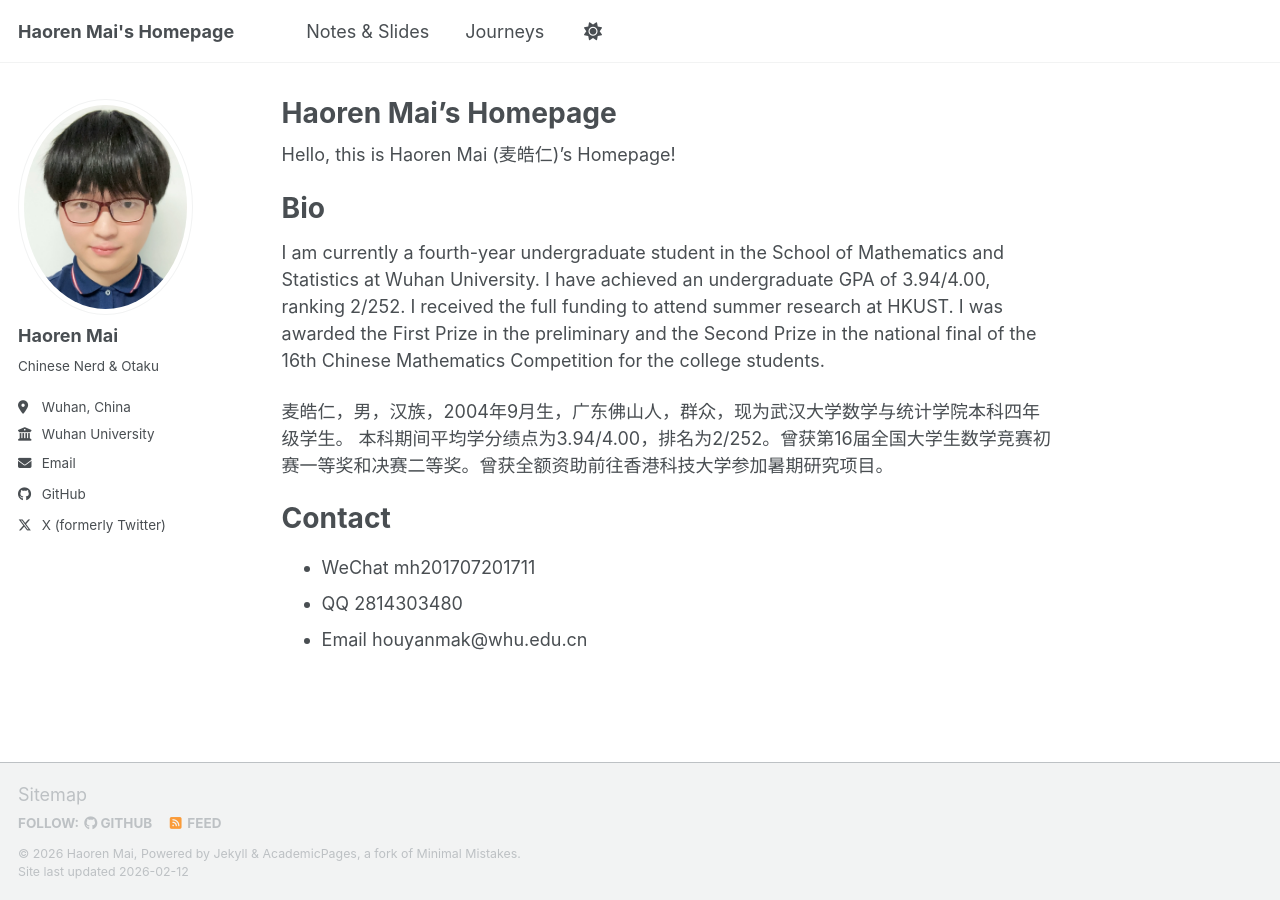
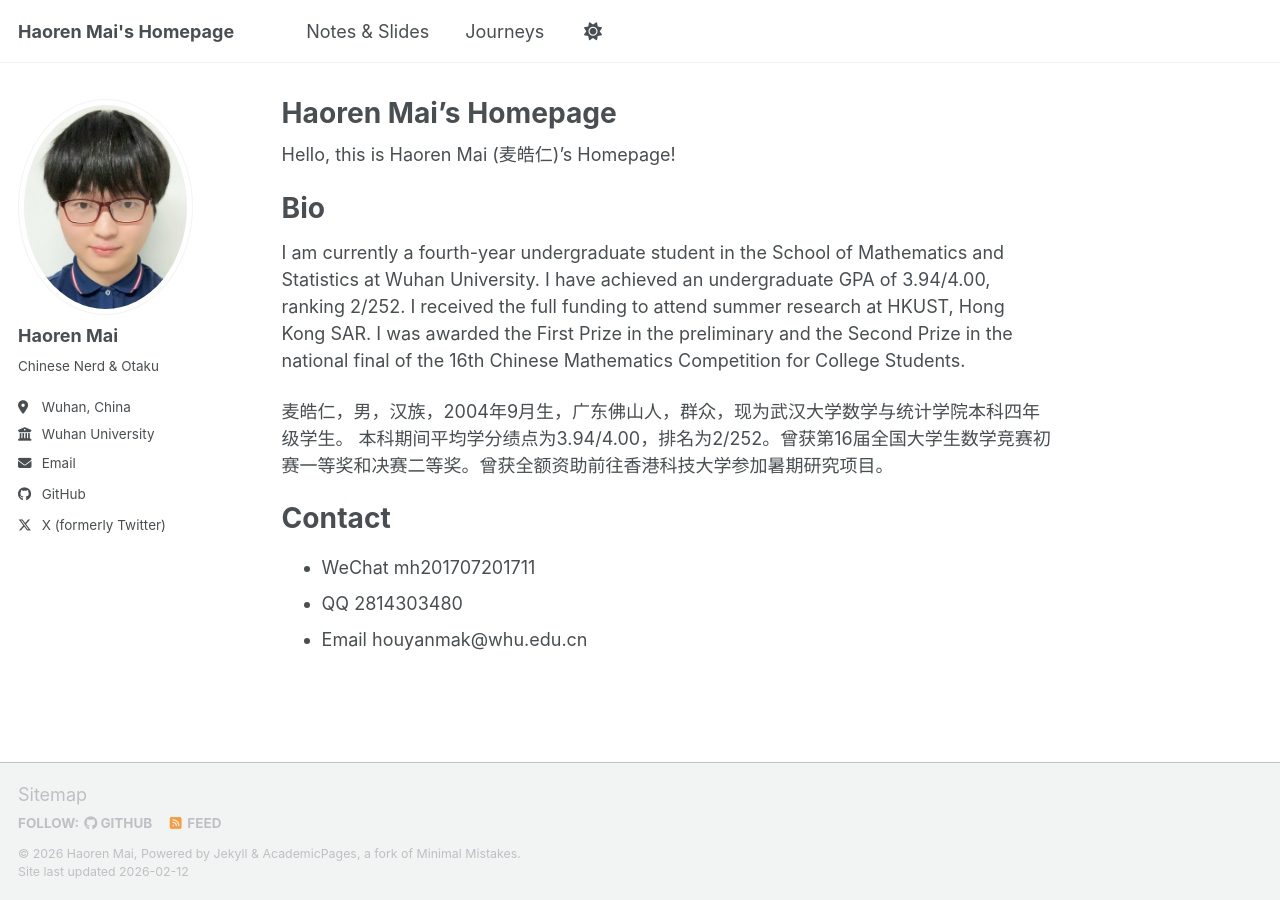
Before and after one commit to haorenmai/haorenmai, a Jekyll site: the page built from _pages/about.md, in a window 1280 px wide. Built offline with Jekyll 4.4.1, drawn with Linux system fonts in a browser that asks for light colours; a script bundle is joined from its source files by our own code; library files that are not in the unit come from our copies.

Commit message:
Update about.md

```diff
--- a/_pages/about.md
+++ b/_pages/about.md
@@ -14,7 +14,7 @@ Hello, this is Haoren Mai (麦皓仁)'s Homepage!
 Bio
 ======
 I am currently a fourth-year undergraduate student in the School of Mathematics and Statistics at Wuhan University.
-I have achieved an undergraduate GPA of 3.94/4.00, ranking 2/252. I received the full funding to attend summer research at HKUST. I was awarded the First Prize in the preliminary and the Second Prize in the national final of the 16th Chinese Mathematics Competition for the college students.
+I have achieved an undergraduate GPA of 3.94/4.00, ranking 2/252. I received the full funding to attend summer research at HKUST, Hong Kong SAR. I was awarded the First Prize in the preliminary and the Second Prize in the national final of the 16th Chinese Mathematics Competition for College Students.
 
 麦皓仁，男，汉族，2004年9月生，广东佛山人，群众，现为武汉大学数学与统计学院本科四年级学生。
 本科期间平均学分绩点为3.94/4.00，排名为2/252。曾获第16届全国大学生数学竞赛初赛一等奖和决赛二等奖。曾获全额资助前往香港科技大学参加暑期研究项目。
```
